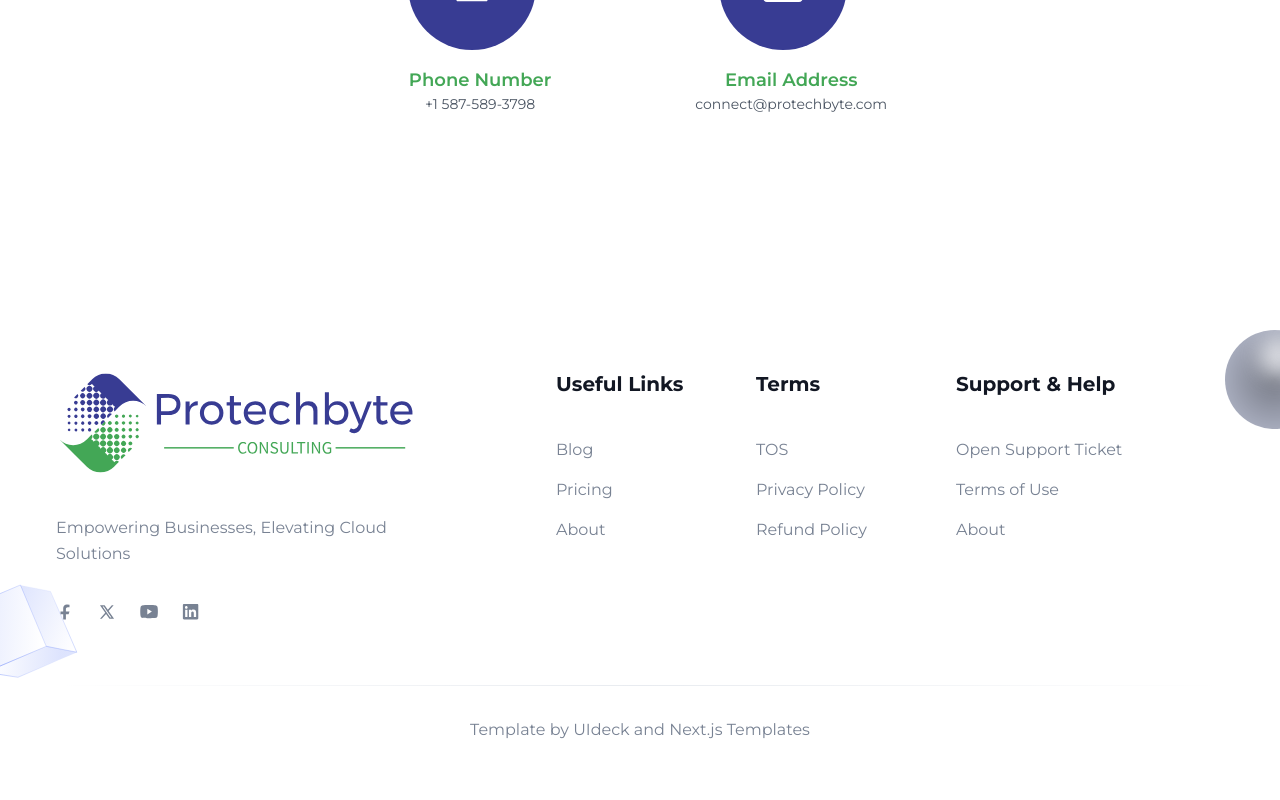
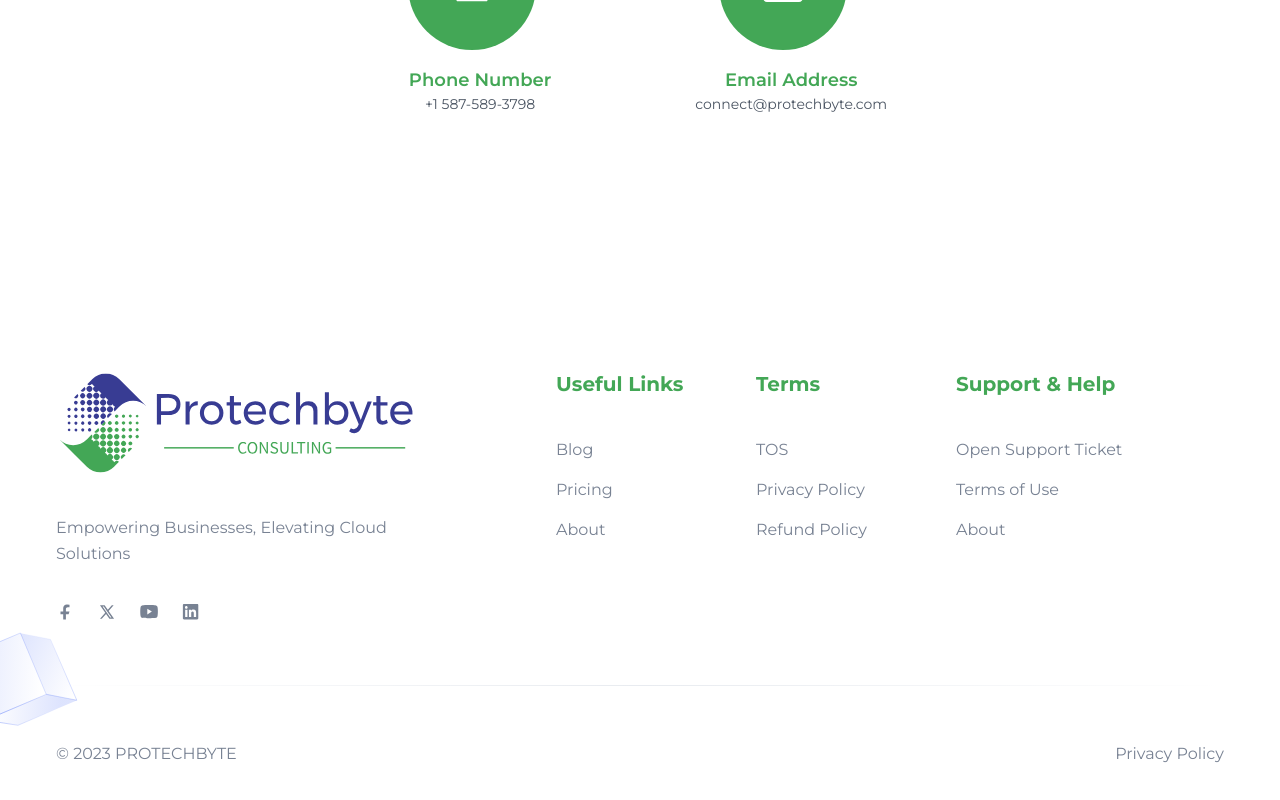
Before and after one commit to gitbitpy/Protechbyte-web, a Next.js app: page / in a window 1280 px wide. Shown: the part 4372-5172 px from the top of the page. Before the commit the page ends 5146 px from the top, so only its background shows below. Built offline with nearby package versions, Linux system fonts and the light colour scheme.

Commit message:
making some page

```diff
--- a/src/components/Footer/index.tsx
+++ b/src/components/Footer/index.tsx
@@ -110,7 +110,7 @@ const Footer = () => {
 
             <div className="w-full px-4 sm:w-1/2 md:w-1/2 lg:w-2/12 xl:w-2/12">
               <div className="mb-12 lg:mb-16">
-                <h2 className="mb-10 text-xl font-bold text-black dark:text-white">
+                <h2 className="mb-10 text-xl font-bold text-secondary dark:text-white">
                   Useful Links
                 </h2>
                 <ul>
@@ -144,7 +144,7 @@ const Footer = () => {
 
             <div className="w-full px-4 sm:w-1/2 md:w-1/2 lg:w-2/12 xl:w-2/12">
               <div className="mb-12 lg:mb-16">
-                <h2 className="mb-10 text-xl font-bold text-black dark:text-white">
+                <h2 className="mb-10 text-xl font-bold text-secondary dark:text-white">
                   Terms
                 </h2>
                 <ul>
@@ -178,7 +178,7 @@ const Footer = () => {
 
             <div className="w-full px-4 md:w-1/2 lg:w-4/12 xl:w-3/12">
               <div className="mb-12 lg:mb-16">
-                <h2 className="mb-10 text-xl font-bold text-black dark:text-white">
+                <h2 className="mb-10 text-xl font-bold text-secondary dark:text-white">
                   Support & Help
                 </h2>
                 <ul>
@@ -212,30 +212,21 @@ const Footer = () => {
           </div>
 
           <div className="h-px w-full bg-gradient-to-r from-transparent via-[#D2D8E183] to-transparent dark:via-[#959CB183]"></div>
-          <div className="py-8">
-            <p className="text-center text-base text-body-color dark:text-white">
-              Template by{" "}
-              <a
-                href="http://uideck.com"
-                target="_blank"
-                rel="noopener noreferrer"
-                className="hover:text-primary"
+          <div className="py-8 flex justify-between items-center">
+            <div className="text-center text-base text-body-color dark:text-white">
+              © 2023 PROTECHBYTE
+            </div>
+            <div className="text-center text-base text-body-color dark:text-white">
+              <Link
+                href="/privacy-policy"
+                className="flex py-2 text-base lg:mr-0 lg:inline-flex lg:px-0 lg:py-6"
               >
-                UIdeck
-              </a>{" "}
-              and{" "}
-              <a
-                href="https://nextjstemplates.com"
-                target="_blank"
-                rel="noopener noreferrer"
-                className="hover:text-primary"
-              >
-                Next.js Templates
-              </a>
-            </p>
+                Privacy Policy
+              </Link>
+            </div>
           </div>
         </div>
-        <div className="absolute right-0 top-14 z-[-1]">
+        {/* <div className="absolute right-0 top-14 z-[-1]">
           <svg
             width="55"
             height="99"
@@ -308,7 +299,7 @@ const Footer = () => {
               </radialGradient>
             </defs>
           </svg>
-        </div>
+        </div> */}
         <div className="absolute bottom-24 left-0 z-[-1]">
           <svg
             width="79"
--- a/src/views/Contact/index.tsx
+++ b/src/views/Contact/index.tsx
@@ -33,7 +33,7 @@ const Contact = () => {
             <div className="w-full flex justify-center flex-wrap gap-32 mb-12">
               {/* Phone Section */}
               <div className="flex flex-col items-center justify-center gap-4 space-x-4">
-                <div className="w-32 h-32 flex items-center justify-center bg-primary bg-opacity-20 text-white rounded-full">
+                <div className="w-32 h-32 flex items-center justify-center bg-secondary bg-opacity-20 text-white rounded-full">
                   <GiRotaryPhone className="text-5xl" />
                 </div>
                 <div className="flex flex-col justify-center item-center">
@@ -48,7 +48,7 @@ const Contact = () => {
 
               {/* Email Section */}
               <div className="flex flex-col items-center justify-center gap-4 space-x-4">
-                <div className="w-32 h-32 flex items-center justify-center bg-primary bg-opacity-20 text-white rounded-full">
+                <div className="w-32 h-32 flex items-center justify-center bg-secondary bg-opacity-20 text-white rounded-full">
                   <MdEmail className="text-5xl" />
                 </div>
                 <div className="flex flex-col justify-center item-center">
```
